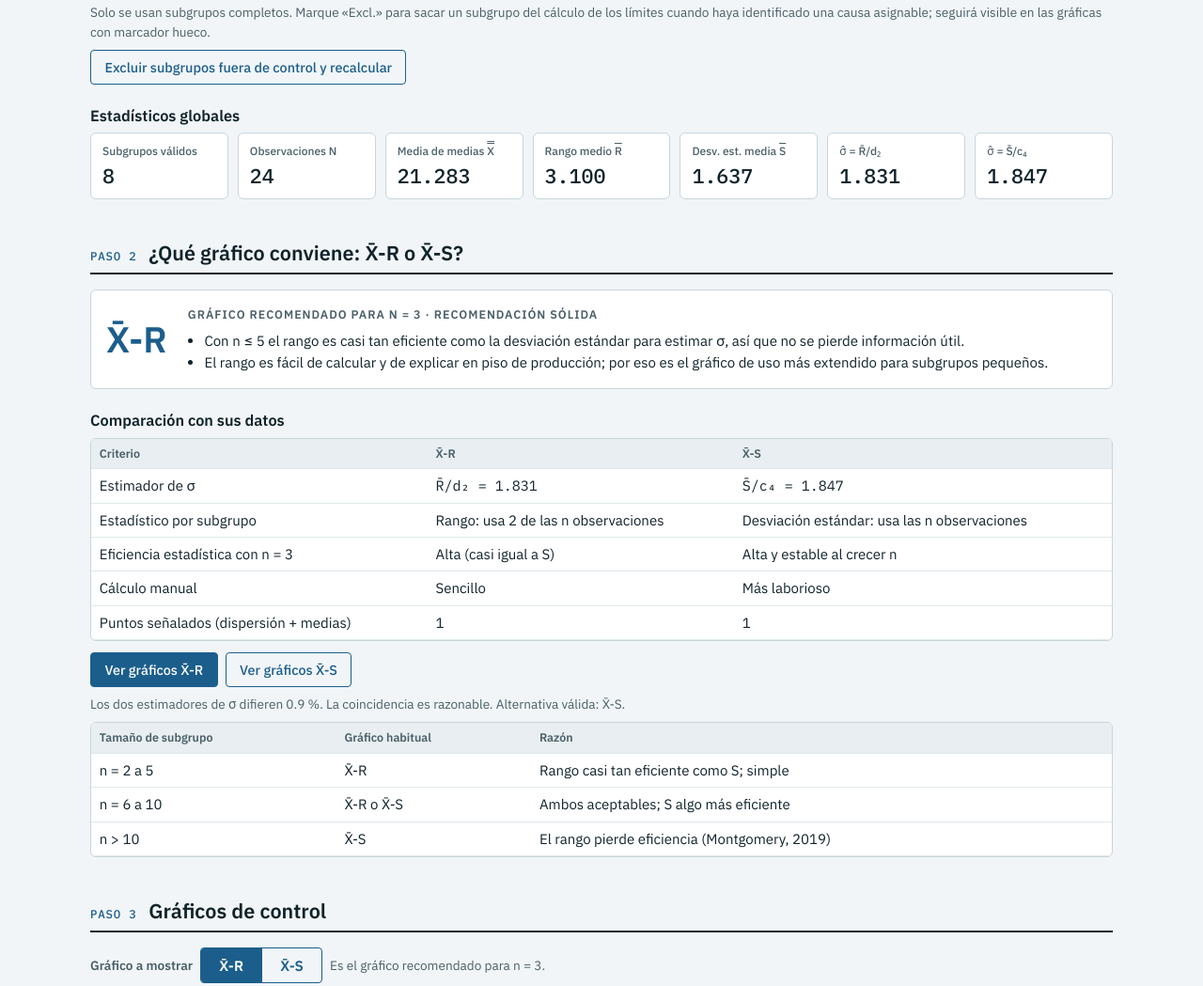
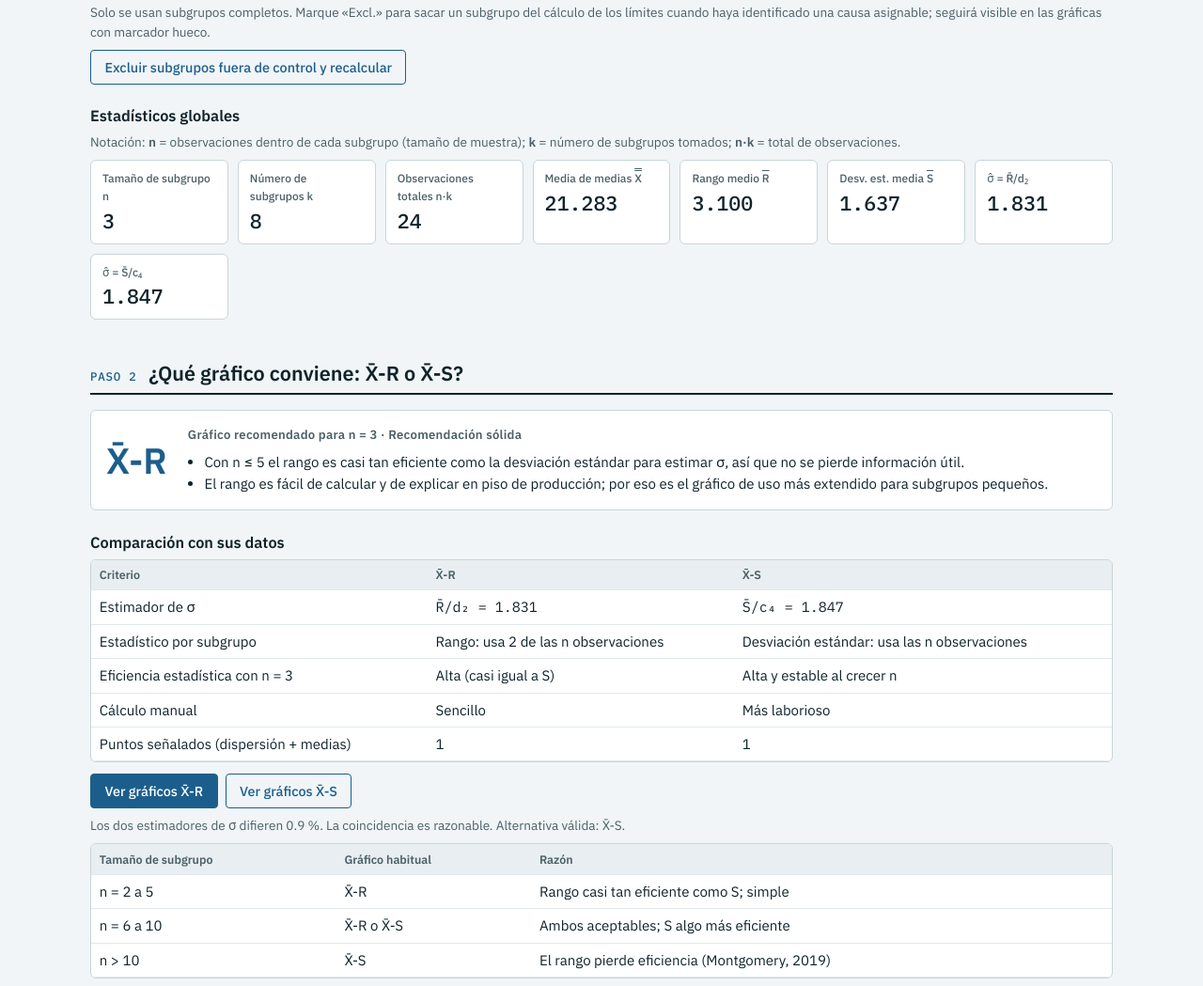
Before and after one commit to josuecd231983/control-estadistico-variables, a plain HTML site: page index.html in a window 1280 px wide. Shown: the part 1069-2118 px from the top of the page at 94% size. Drawn offline with Linux system fonts and the light colour scheme.

Commit message:
Add files via upload

```diff
--- a/index.html
+++ b/index.html
@@ -72,7 +72,7 @@ button.x:hover{color:var(--bad)}
 .badge.ok{background:var(--okSoft);color:var(--ok)}.badge.warn{background:var(--warnSoft);color:var(--warn)}.badge.bad{background:var(--badSoft);color:var(--bad)}
 .verdict{border:1px solid var(--line);border-radius:6px;background:var(--surface);padding:16px;display:grid;grid-template-columns:auto 1fr;gap:6px 22px;align-items:center}
 .verdict .vv{font:600 2.4rem/1 var(--sans);color:var(--accent);grid-row:span 2}
-.verdict .vk{font-size:.78rem;text-transform:uppercase;letter-spacing:.08em;color:var(--ink2);font-weight:600}
+.verdict .vk{font-size:.82rem;letter-spacing:.02em;color:var(--ink2);font-weight:600}
 @media (max-width:520px){.verdict{grid-template-columns:1fr}.verdict .vv{grid-row:auto}}
 .chart{overflow-x:auto;background:var(--surface);border:1px solid var(--line);border-radius:6px;margin-block:12px}
 .chart svg{display:block;min-width:660px;width:100%;height:auto}
@@ -174,6 +174,7 @@ ol.refs li{margin:.5rem 0}
  <p class="note">Solo se usan subgrupos completos. Marque «Excl.» para sacar un subgrupo del cálculo de los límites cuando haya identificado una causa asignable; seguirá visible en las gráficas con marcador hueco.</p>
  <div class="row"><button class="btn sec2" id="btnAutoEx" type="button">Excluir subgrupos fuera de control y recalcular</button><span class="note" id="autoExMsg"></span></div>
  <h3>Estadísticos globales</h3>
+ <p class="note">Notación: <b>n</b> = observaciones dentro de cada subgrupo (tamaño de muestra); <b>k</b> = número de subgrupos tomados; <b>n·k</b> = total de observaciones.</p>
  <div class="tiles" id="gstats"></div>
 </section>
 
@@ -449,7 +450,7 @@ function renderStats(){
  const g=$('gstats');
  if(!A||!A.ok){g.innerHTML='<div class="banner warn" style="grid-column:1/-1">Capture al menos dos subgrupos completos para calcular.</div>';return;}
  const t=(k,v)=>'<div class="tile"><div class="k">'+k+'</div><div class="v">'+v+'</div></div>',ex=A.rows.length-A.act.length;
- g.innerHTML=t('Subgrupos válidos',A.act.length+(ex?' <small>(+'+ex+' excl.)</small>':''))+t('Observaciones N',A.N)+t('Media de medias '+XBB,f(A.Xbb))+t('Rango medio '+RB,f(A.Rbar))+t('Desv. est. media '+SB,f(A.Sbar))+t('σ̂ = R̄/d₂',f(A.sig.R))+t('σ̂ = S̄/c₄',f(A.sig.S));}
+ g.innerHTML=t('Tamaño de subgrupo n',A.n)+t('Número de subgrupos k',A.act.length+(ex?' <small>(+'+ex+' excl.)</small>':''))+t('Observaciones totales n·k',A.N)+t('Media de medias '+XBB,f(A.Xbb))+t('Rango medio '+RB,f(A.Rbar))+t('Desv. est. media '+SB,f(A.Sbar))+t('σ̂ = R̄/d₂',f(A.sig.R))+t('σ̂ = S̄/c₄',f(A.sig.S));}
 
 function renderVerdict(){
  const el=$('verdict');if(!A||!A.ok){el.innerHTML='';return;}
@@ -488,7 +489,7 @@ function interp(key){
  if(!dBad&&!mBad)h+='<div class="banner ok">El proceso es estable en media y variabilidad. Los límites pueden adoptarse como límites de trabajo para monitoreo continuo (Fase II) y ya es válido evaluar su capacidad en el paso 4.</div>';
  else if(dBad)h+='<div class="banner bad">La variabilidad no es estable. Investigue las causas asignables en los subgrupos señalados. Si las identifica y corrige, excluya esos subgrupos y recalcule los límites; no los excluya solo para «mejorar» la gráfica. Mientras tanto, los índices de capacidad no son interpretables.</div>';
  else h+='<div class="banner warn">La variabilidad es estable pero la media muestra señales de desplazamiento. Revise ajustes, lotes y turnos en los subgrupos marcados antes de calcular la capacidad.</div>';
- if(A.act.length<20)h+='<p class="note">Con '+A.act.length+' subgrupos los límites son estimaciones poco precisas; Montgomery (2019) sugiere de 20 a 25 subgrupos de tamaño 4 o 5 para la Fase I.</p>';
+ if(A.act.length<20)h+='<p class="note">Con k = '+A.act.length+' subgrupos los límites son estimaciones poco precisas; Montgomery (2019) sugiere de 20 a 25 subgrupos de tamaño 4 o 5 para la Fase I.</p>';
  return h+'</div>';}
 
 function renderChartSec(key){
@@ -548,8 +549,8 @@ function renderCap(){
  h+=histSVG(c,A);
  h+='<h3>Verificación de supuestos</h3><div class="scroll"><table><tbody>'
   +chk('Proceso estable en control estadístico',stable)
-  +chk('Al menos 20 subgrupos ('+A.act.length+' disponibles)',A.act.length>=20,true)
-  +chk('Al menos 100 observaciones ('+A.N+' disponibles)',A.N>=100,true)
+  +chk('Al menos 20 subgrupos (k = '+A.act.length+')',A.act.length>=20,true)
+  +chk('Al menos 100 observaciones (n·k = '+A.N+')',A.N>=100,true)
   +chk('Indicador de normalidad Jarque-Bera: sesgo '+fi(A.g1)+', curtosis excedente '+fi(A.g2)+', p ≈ '+(A.JBp<0.001?'< 0.001':A.JBp.toFixed(3)),A.JBp>0.05,true)
   +'</tbody></table></div><p class="note">Jarque-Bera es una prueba asintótica; con pocas observaciones solo orienta. Para decisiones formales use además un gráfico de probabilidad normal.</p>';
  h+=capInterp(c)+capSteps(c);
@@ -585,7 +586,7 @@ function capSteps(c){
 function summaryText(){
  if(!A||!A.ok)return 'Sin datos suficientes.';
  const m=methodUsed(),c=capacity(S,A,m),L=[];
- L.push('Variable: '+S.variable+(S.unit?' ('+S.unit+')':'')+' | n = '+A.n+', subgrupos = '+A.act.length+', N = '+A.N);
+ L.push('Variable: '+S.variable+(S.unit?' ('+S.unit+')':'')+' | n = '+A.n+' (tamaño de subgrupo), k = '+A.act.length+' (número de subgrupos), n·k = '+A.N+' observaciones');
  L.push('X̿ = '+f(A.Xbb)+', R̄ = '+f(A.Rbar)+', S̄ = '+f(A.Sbar));
  L.push('Gráfico X̄: LCI = '+f(A.lim.xr.lcl)+', LC = '+f(A.lim.xr.cl)+', LCS = '+f(A.lim.xr.ucl)+' (con R̄)');
  L.push('Gráfico R: LCI = '+f(A.lim.r.lcl)+', LC = '+f(A.lim.r.cl)+', LCS = '+f(A.lim.r.ucl));
```
